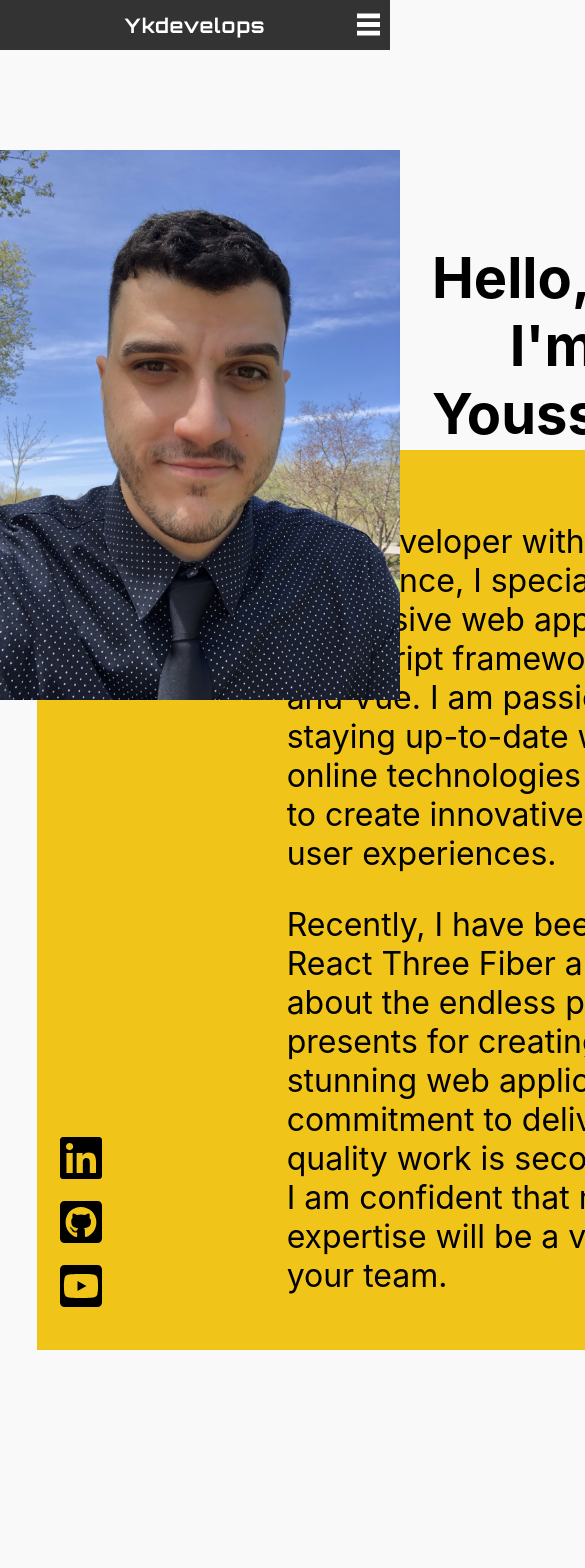
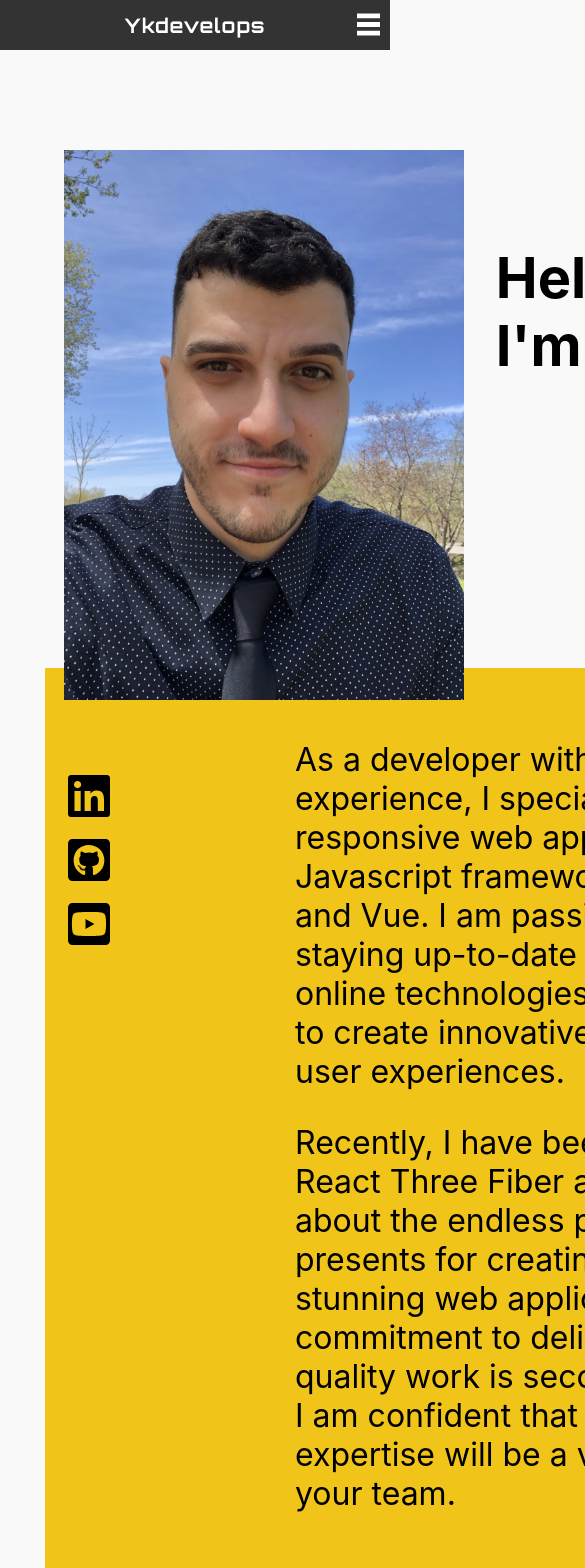
Before and after one commit to ykdevelops/ykdevelops-r3f, a React (Create React App) app in the folder ykdevelops-r3f/: page /about in a window 390 px wide. Shown: the top 1568 px of the page, 585 px wide, since content can reach past the window. Built offline with nearby package versions, Linux system fonts and the light colour scheme; a web font is replaced by a local one.

Commit message:
style: :zap: Made About page more mobile responsive

```diff
--- a/ykdevelops-r3f/src/styles/about.css
+++ b/ykdevelops-r3f/src/styles/about.css
@@ -36,7 +36,6 @@
   padding-left: 2rem;
   padding-top: 3rem;
 }
-
 .description-text {
   font-size: 1.2rem;
   margin-bottom: 1rem;
@@ -116,13 +115,148 @@ h1 {
   width: 5px;
   height: 90px;
   background-color: black;
-  transform: translate(-35em, -60rem);
+  transform: translate(-33rem, -60rem);
   position: relative;
 }
 .black-bar-4 {
   width: 90px;
   height: 5px;
   background-color: black;
-  transform: translate(-32.37rem, -60rem);
+  transform: translate(-30.33rem, -60rem);
   position: relative;
 }
+
+@media only screen and (max-width: 1250px) {
+  .about-page {
+    display: flex;
+    flex-direction: column;
+    align-items: center;
+    background-color: #f9f9f9;
+    min-height: 100vh;
+    min-width: 100vw;
+    top: 0;
+    left: 0;
+    position: absolute;
+    padding-top: 150px;
+  }
+  .about-me-column {
+    margin-bottom: 0;
+    text-align: center;
+    width: 100%;
+    max-width: 1000px;
+    display: flex;
+    flex-direction: column;
+    align-items: flex-start;
+    justify-content: flex-start;
+    padding-bottom: 60px;
+  }
+  .about-me {
+    font-size: 6.5rem;
+  }
+  .welcome-statement {
+    font-size: 3.5rem;
+    margin-bottom: 2rem;
+    text-align: center;
+    /* transform: translate(150px, -430px); */
+    z-index: 3;
+    display: flex;
+    flex-direction: column;
+    align-items: flex-start;
+    padding-left: 2rem;
+    padding-top: 3rem;
+  }
+  .description-text {
+    font-size: 1.2rem;
+    margin-bottom: 1rem;
+    text-align: center;
+    width: 100%;
+    max-width: 550px;
+    font-size: 2rem;
+    text-align: start;
+    /* transform: translateY(-80px); */
+  }
+  .headshot {
+    width: 400px;
+    height: 550px;
+    z-index: 2;
+  }
+  .headshot-row {
+    width: 100%;
+    max-width: 900px;
+    display: flex;
+    flex-direction: row;
+    justify-content: center;
+  }
+  .yellow-box {
+    width: 900px;
+    height: 900px;
+    background-color: #f0c419;
+    transform: translate(0px, -2rem);
+    z-index: 1;
+    display: flex;
+
+    align-items: center;
+    flex-direction: row;
+  }
+  .yellow-box-row {
+    max-width: 900px;
+    width: 90%;
+    display: flex;
+    justify-content: center;
+  }
+  h1 {
+    padding: 0;
+    margin: 0;
+    font-size: 6.5rem;
+  }
+  .about-social-icon {
+    width: 3rem;
+    height: 3rem;
+    margin: 0px 20px 0px 20px;
+    fill: black;
+  }
+  .about-social-icon:hover {
+    width: 3rem;
+    height: 3rem;
+    margin: 0px 20px 0px 20px;
+    fill: black;
+    background-color: #f0d460;
+    border-radius: 5%;
+    box-shadow: 0 0 5px 0px rgba(67, 67, 67, 0.8);
+  }
+  .icon-row {
+    display: flex;
+    flex-direction: row;
+    padding-bottom: 1rem;
+    cursor: pointer;
+  }
+  .icon-column {
+    display: flex;
+    flex-direction: column;
+    width: 250px;
+    height: 100%;
+    justify-content: flex-start;
+    padding-top: 16rem;
+    /* transform: translate(10px, -80px); */
+  }
+  .icon-title {
+    font-size: 1.5rem;
+    font-weight: bold;
+  }
+  .black-bar-3 {
+    width: 5px;
+    height: 60px;
+    background-color: black;
+    transform: translate(24.72rem, -79.5rem);
+    position: relative;
+    z-index: 111;
+  }
+  .black-bar-4 {
+    width: 60px;
+    height: 5px;
+    background-color: black;
+    transform: translate(23rem, -79.5rem);
+    position: relative;
+    z-index: 111;
+  }
+}
```
